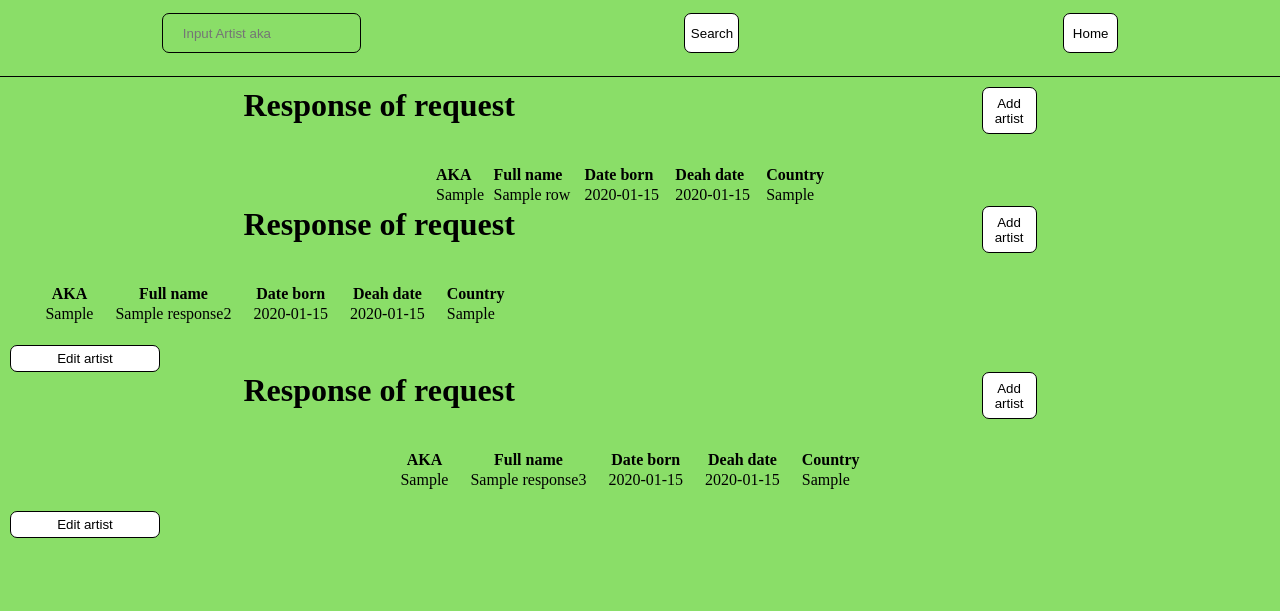
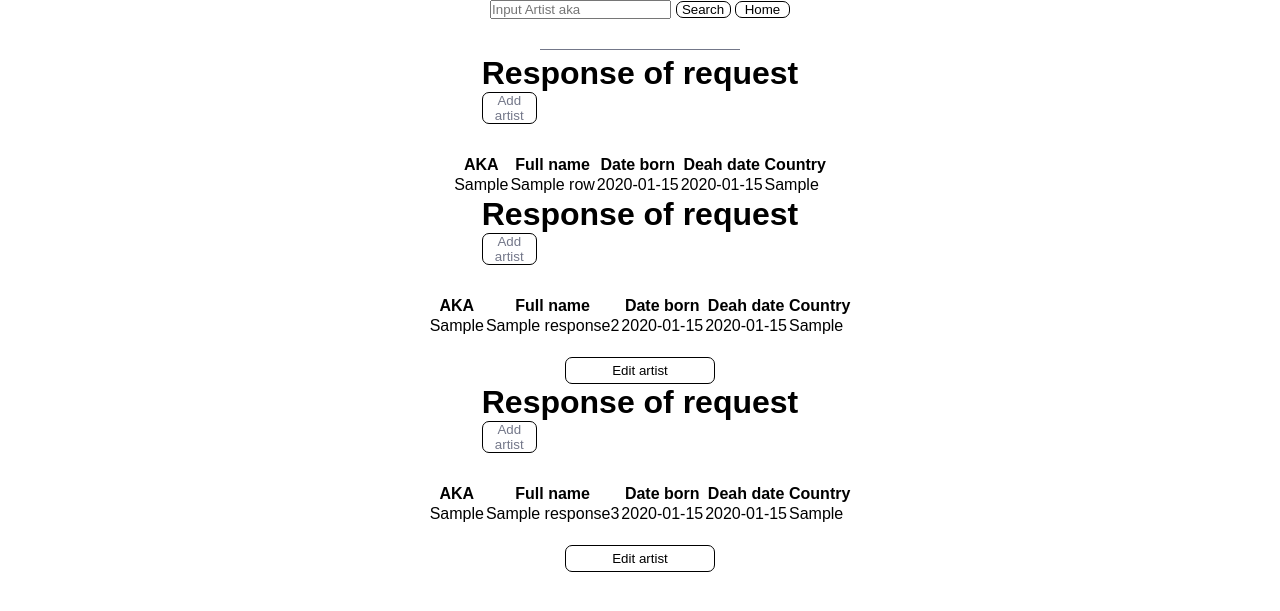
Before and after one commit to jeisonrosario66/API_hiphop, a Flask app: template templates/index.html in a window 1280 px wide. Shown: the top 611 px of the page. Run offline with Flask 3, Linux system fonts and the light colour scheme; the template is opened without the code that fills it: most values are stand-ins (such as "Sample title", 1, 10 or a date in 2020).

Commit message:
Update styles

```diff
--- a/static/css/style.css
+++ b/static/css/style.css
@@ -1,8 +1,16 @@
+
+:root {
+    --color-gray: #737789;
+    --color-green: #16a085;
+  }
+
 * {
     padding: 0;
     margin: 0;
     box-sizing: border-box;
+    font-family: 'Quicksand', sans-serif;
 }
+
 
 .none {
     display: none;
@@ -11,58 +19,53 @@
 /* ********** navbar ********** */
 .navbar_container {
     display: flex;
+    margin-bottom: 30px;
+    justify-content: center;
 }
 
-.navbar_search {
-    margin: 13px 0px;
-    display: flex;
-    width: 100%;
-    flex-direction: row;
-    height: 40px;
-    justify-content: space-around;
+#logo {
+    width: 100px;
 }
 
-.navbar_search input {
-    border: 1px solid #000;
-    border-radius: 7px;
-    padding: 0 0 0 20px;
+.logo_container {
+    display: flex;
+    flex-direction: row;
+    align-items: center;
+    margin-right: 30px;
+    cursor: pointer;
+}
+
+#add_new_artist {
+text-align: center;
+margin: auto 0 auto 0;
+color: var(--color-gray);
+cursor: pointer;
 }
 
 .separator {
-    width: 100%;
-    height: 1px;
-    background: #000;
-    margin: 10px 0;
+    width: 200px;
+    height: 0.5px;
+    background: var(--color-gray);
+    margin: 5px auto 5px auto;
 }
 
 /* ********** navbar END ********** */
 
 /* ********** container ********** */
-.title_response_request {
-    display: flex;
-    justify-content: space-around;
-}
 
 .space {
-    width: 100vw;
+    /* width: 100vw; */
     height: 30px;
 }
-
-.container {
-    margin: 0px 10px;
+#title_h1 {
+    text-align: center;
+    color: var(--color-green);
+    font-weight: 500;
 }
 
 /* ********** container END ********** */
 
 /* ********** table list artists ********** */
-.table_head {
-    background-color: beige;
-}
-
-.table_head th,
-.artist_td {
-    padding-right: 20px;
-}
 
 .row_table_list_artist {
     cursor: pointer;
@@ -81,16 +84,19 @@
     display: none;
 }
 
+#table_container #myTable {
+    width: 550px !important;
+}
+
+div.dt-container div.dt-layout-row  {
+}
 /* ********** table list artists END ********** */
 
 /* ********** table style ********** */
 .table_container {
     display: flex;
     flex-direction: column;
-}
-
-.table_container table {
-    max-width: 550px;
+    align-items: center;
 }
 
 .table_container .table {
@@ -121,91 +127,67 @@
 }
 
 .button_active {
-    background-color: #5069d9;
+    background-color: var(--color-green);
 }
 
 /* ********** buttons END ********** */
 
+/* ********** add artiss ********** */
+.add_artist_container {
+    max-width: 550px;
+    margin: auto;
+}
+/* ********** add artist END ********** */
+
 .response_output {
-    background-color: aliceblue;
     border-radius: 8px;
-    border: 1px solid #000;
+    border: 1px solid var(--color-gray);
     margin-top: 20px;
     padding: 5px;
 }
 
-@media only screen and (min-width: 280px) {
-    * {
-        background-color: #da2e2e;
-    }
-
-    .title_response_request {
-        flex-direction: column;
-    }
-
-    .title_response_request h1 {
-        margin-bottom: 10px;
+@media only screen and (max-width: 304px) {
+    .separator {
+        width: 100%;
     }
 }
 
-@media only screen and (min-width: 340px) {
+@media only screen and (max-width: 340px) {
     * {
         background-color: #8ade68;
+        overflow: auto;
     }
 
-    .title_response_request {
-        flex-direction: column;
-    }
-
-    .title_response_request h1 {
-        margin-bottom: 10px;
+}
+@media only screen and (max-width: 412px) {
+    * {
+        overflow: auto;
     }
 }
 
-@media only screen and (min-width: 360px) {
-
-    .title_response_request {
-        flex-direction: row;
+@media only screen and (min-width: 413px) and (max-width: 470px) {
+    #table_container #myTable {
+        width: 409px !important;
     }
-
-
-}
-
-@media only screen and (min-width: 375px) {
-}
-
-@media only screen and (max-width: 414px) {
-
-
-    .table_body_responsive {
-        display: flex;
-    }
-
-    .table_body_responsive .th_table_responsive {
-        display: flex;
-        flex-direction: column;
-        width: 30vw;
-        align-items: flex-start;
-        background: none;
-    }
-    .table_body_responsive .th_table_responsive th {
-        margin-bottom: 15px;
-    }
-
-    .table_body_responsive .td_table_responsive {
-        flex-direction: column;
-        width: 40vw;
-        display: flex;
-    }
-    .table_body_responsive .td_table_responsive td{
-        margin-bottom: 15px;
+    * {
+        background-color: aqua;
     }
 }
 
-@media only screen and (max-width: 480px) {
-
+@media only screen and (min-width: 471px) and (max-width: 559px) {
+    #table_container #myTable {
+        width: 450px !important;
+    }
+    * {
+        background-color: rgb(173, 86, 217);
+    }
 }
 
-@media only screen and (min-width: 540px) {
-
+@media only screen and (min-width: 560px) and (max-width: 670px) {
+    #table_container #myTable {
+        width: 500px !important;
+    }
+    * {
+        background-color: rgb(179, 13, 13);
+    }
 }
```
